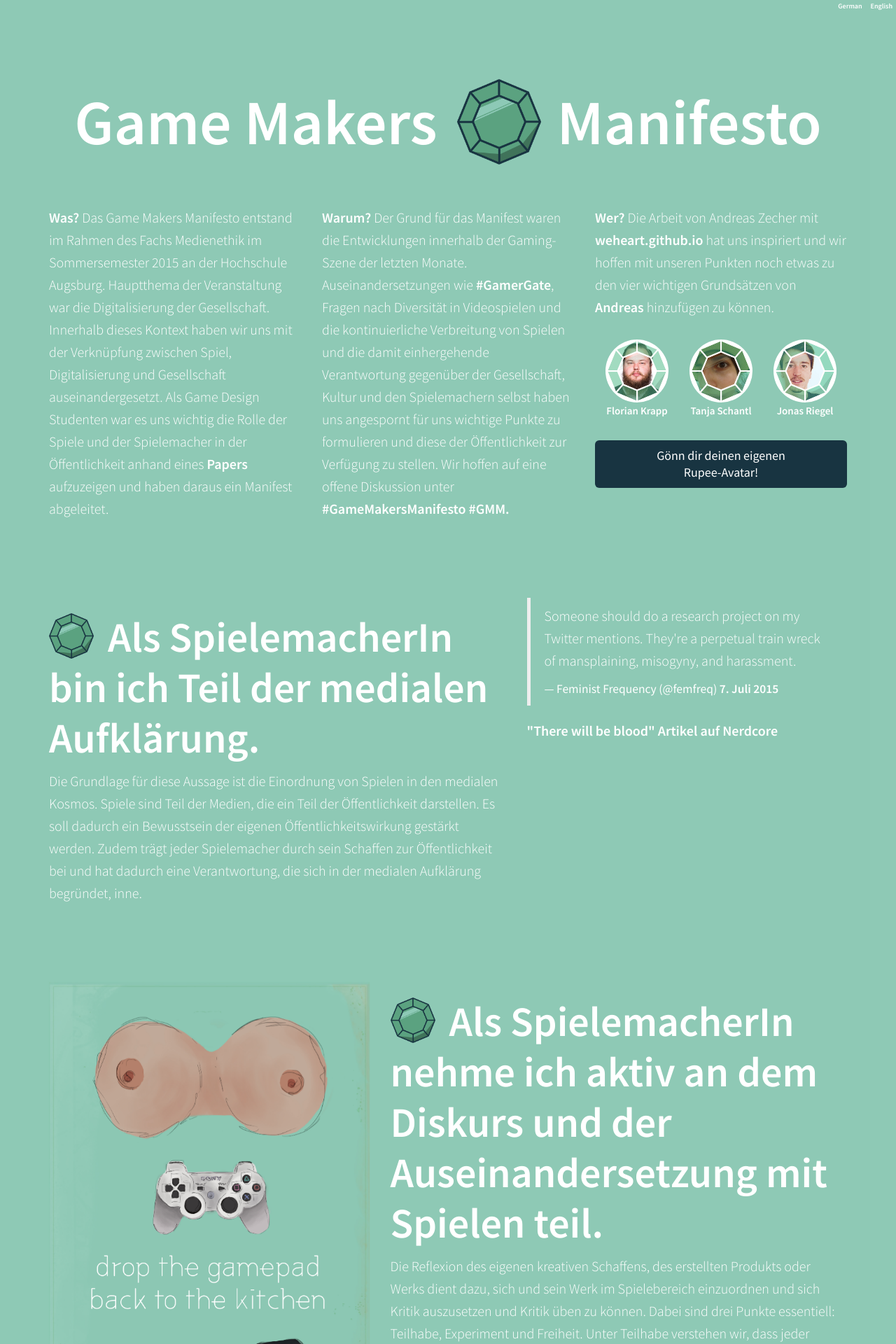
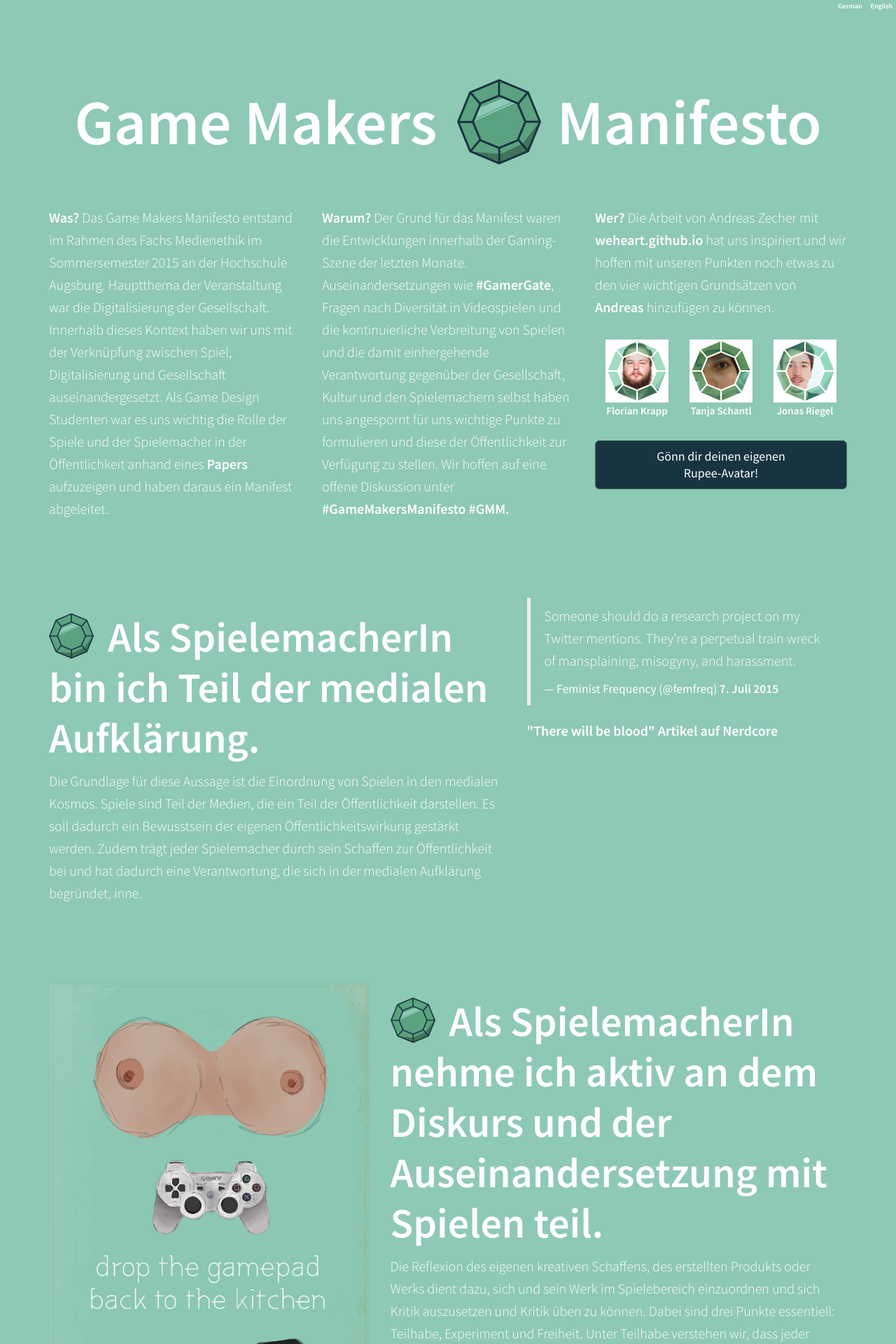
Before and after one commit to gamemakersmanifesto/gamemakersmanifesto.github.io, a Jekyll site: the page built from index.html, in a window 1280 px wide. Shown: the top 1920 px of the page at 70% size. Built offline with Jekyll 4.4.1, drawn with Linux system fonts in a browser that asks for light colours; nearby versions of some CDN libraries; comment, search, counter and statistics services are not loaded.

Commit message:
REFURBISH: Structure + Css

```diff
--- a/_layouts/manifest.html
+++ b/_layouts/manifest.html
@@ -27,21 +27,21 @@
                     <div class="avatare">
                     <div class="col-md-4">
                         <figure>
-                            <img src="img/avatare/Avatar_Flo.png" class="img-responsive img-circle">
+                            <a href="https://twitter.com/tantanarts"><img src="img/avatare/Avatar_Flo.png" class="img-responsive"></a>
                             <figcaption><a href="https://twitter.com/oh_krapp">Florian Krapp</a></figcaption>
                         </figure>
                     </div>
 
                     <div class="col-md-4">
                         <figure>
-                            <img src="img/avatare/Avatar_Tanja.png" class="img-responsive img-circle">
+                            <a href="https://twitter.com/tantanarts"><img src="img/avatare/Avatar_Tanja.png" class="img-responsive"></a>
                             <figcaption><a href="https://twitter.com/tantanarts">Tanja Schantl</a></figcaption>
                         </figure>
                     </div>
 
                     <div class="col-md-4">
                         <figure>
-                            <img src="img/avatare/Avatar_Jonas.png" class="img-responsive img-circle">
+                            <a href="https://twitter.com/tantanarts"><img src="img/avatare/Avatar_Jonas.png" class="img-responsive"></a>
                             <figcaption><a href="https://twitter.com/riegeljonez">Jonas Riegel</a></figcaption>
                         </figure>
                     </div>
--- a/css/main.css
+++ b/css/main.css
@@ -85,7 +85,11 @@
 }
 .btn-danger {
     background-color: #183441;
-    border:#40735a;
+    border-color:#40735a;
+}
+.btn-danger:hover {
+    background-color: #40735a;
+    border-color:#5ba280;
 }
 .avatar-cta {
     margin-top:30px;
```
